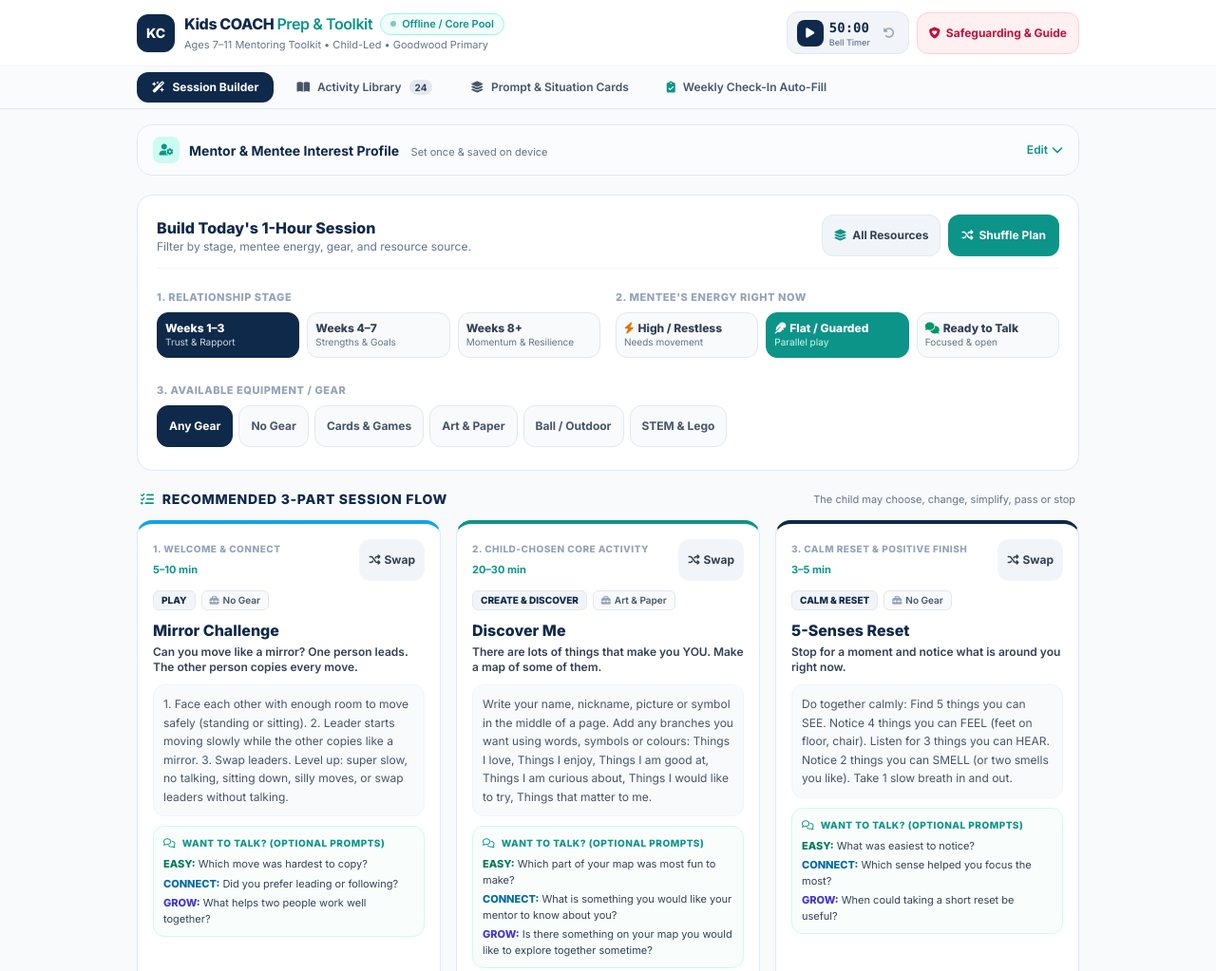
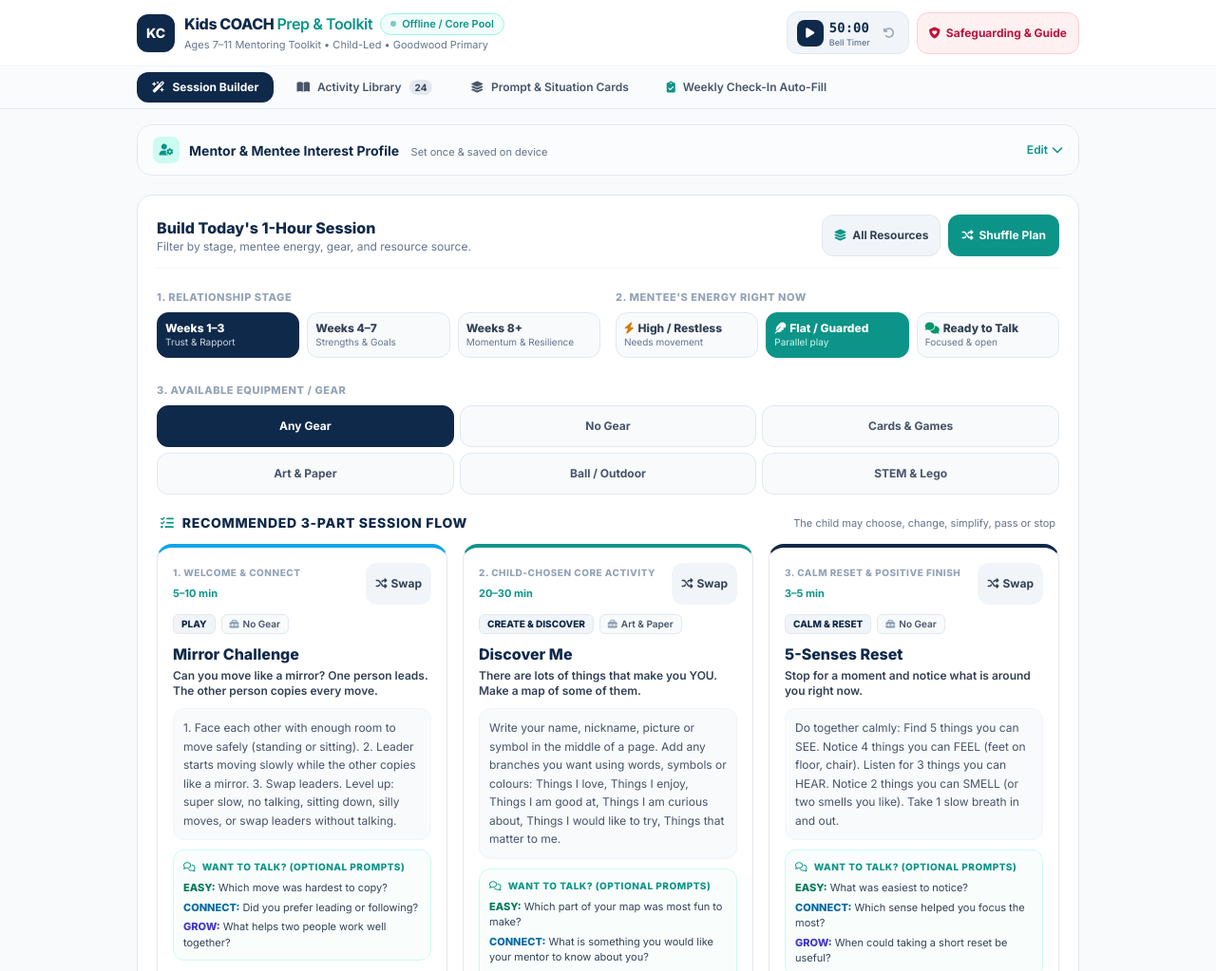
Before and after one commit to upbc-it/kids-coach-prep, a plain HTML site: page index.html in a window 1280 px wide. Shown: the top 1023 px of the page at 95% size. Drawn offline with nearby package versions, Linux system fonts and the light colour scheme.

Commit message:
Refactor Available Gear section layout in index.html

```diff
--- a/index.html
+++ b/index.html
@@ -890,12 +890,13 @@
           </div>
         </div>
 
-        <!-- Step 3: Available Gear -->
-        <div class="space-y-1.5 pt-1">
-          <span class="text-[11px] font-extrabold uppercase tracking-wider text-slate-400">3. Available Equipment / Gear</span>
-          <div id="gear-filter-pills" class="flex items-center gap-1.5 overflow-x-auto no-scrollbar pb-1"></div>
-        </div>
-      </div>
+<!-- Step 3: Available Gear -->
+<div class="space-y-1.5 pt-1">
+  <span class="text-[11px] font-extrabold uppercase tracking-wider text-slate-400">
+    3. Available Equipment / Gear
+  </span>
+  <div id="gear-filter-pills" class="grid grid-cols-3 gap-1.5 pb-1"></div>
+</div>
 
       <!-- GENERATED 3-SLOT SESSION PLAN -->
       <div class="space-y-3">
```
